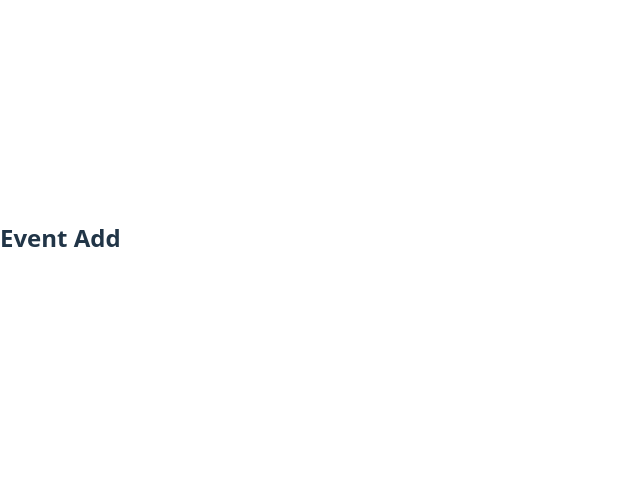
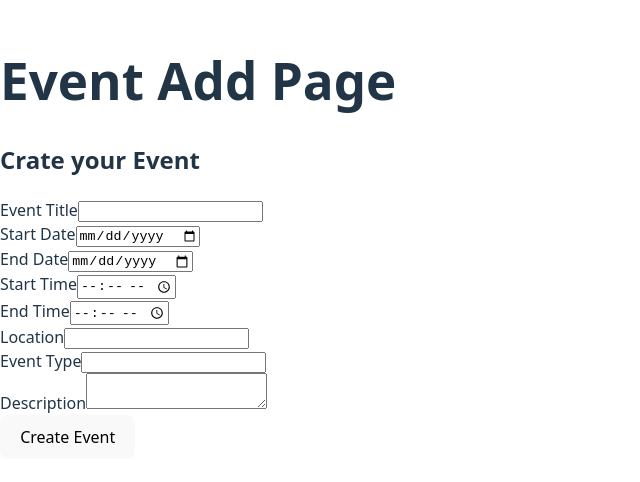
Before and after one commit to Afnan112/react-event-planner-frontend, a React (Vite) app: page /events/add in a window 1280 px wide. Shown: the part 162-644 px from the top of the page, without its empty margins (0-640 px from the left). Built offline with nearby package versions, Linux system fonts and the light colour scheme.

Commit message:
Build and route 'EventForm' component for'EventAdd' page

```diff
--- a/src/pages/EventAdd.jsx
+++ b/src/pages/EventAdd.jsx
@@ -4,7 +4,8 @@ import EventForm from '../components/EventForm/EventForm'
 function EventAdd() {
   return (
     <div>
-      <h2>Event Add</h2>
+      <h1>Event Add Page</h1>
+      <EventForm/>
     </div>
   )
 }
```
